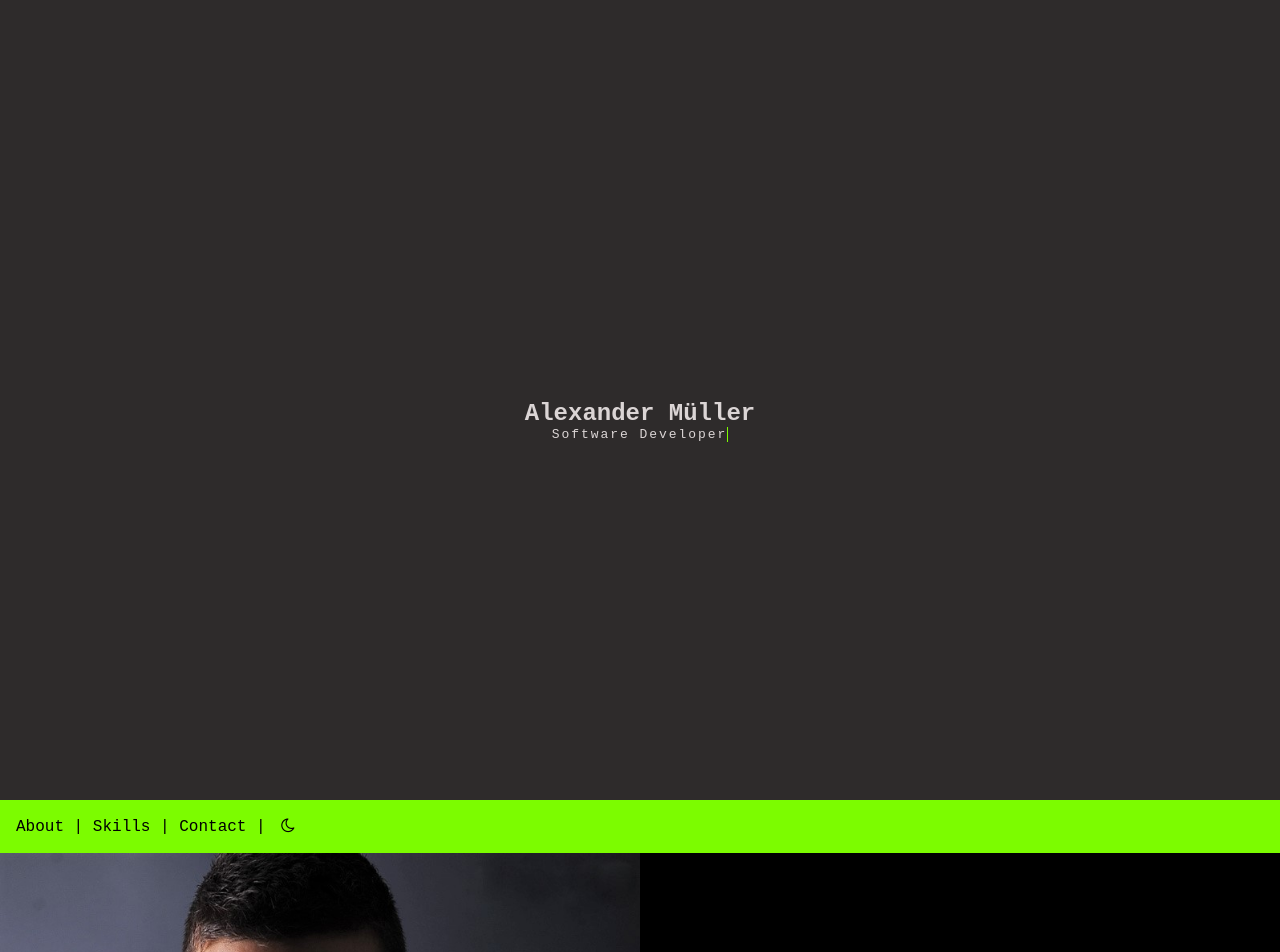
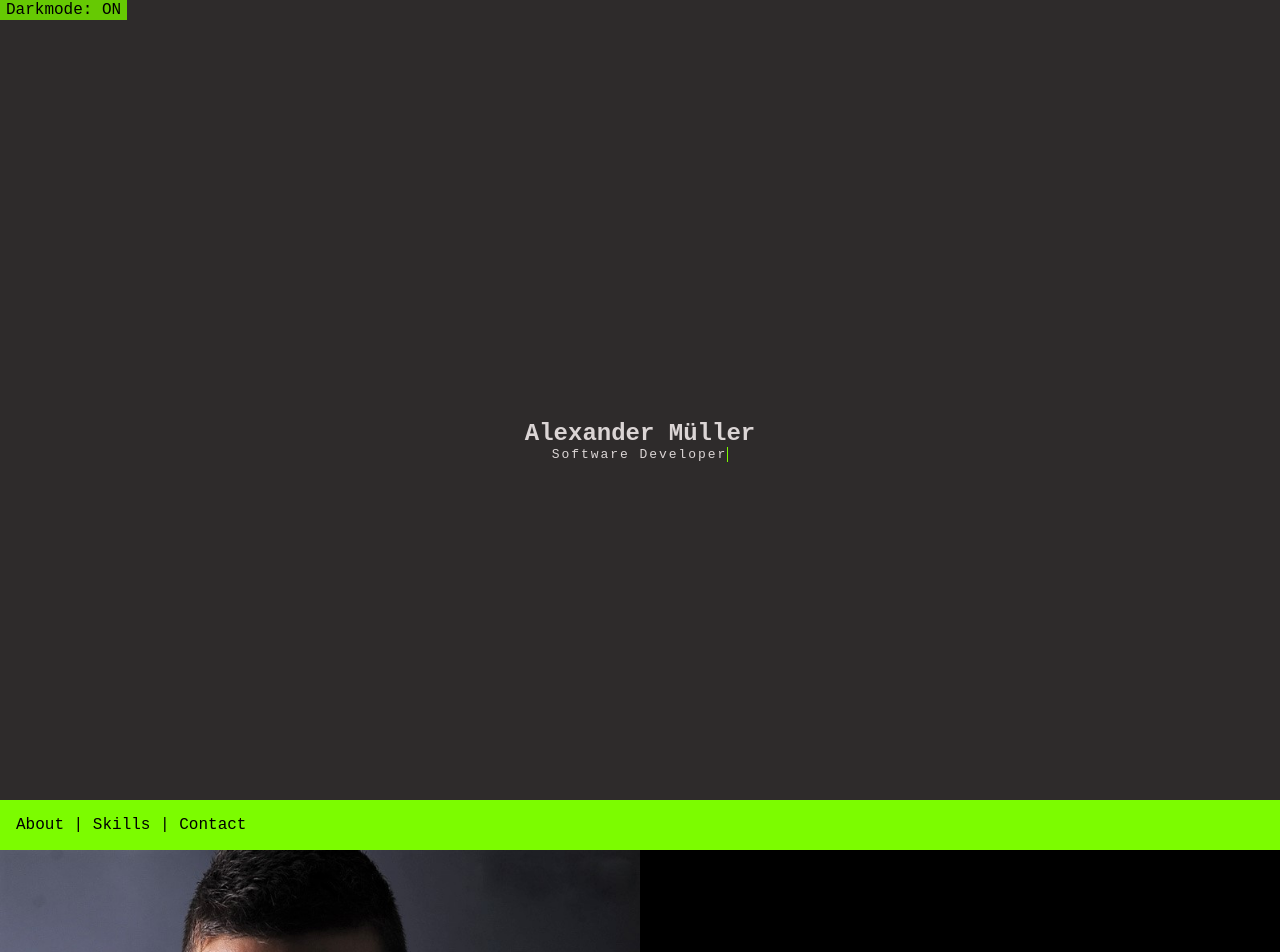
Before and after one commit to Bumblebee7/alexmuellerlife, a plain HTML site: page index.html in a window 1280 px wide. Shown: the top 952 px of the page. Drawn offline with Linux system fonts and the light colour scheme.

Commit message:
Integration Dark Mode Button
- Anpassungen bei der Darstellung
- Anpassung bei dem Design

```diff
--- a/index.html
+++ b/index.html
@@ -17,6 +17,7 @@
 
   <body class="dark-theme || light-theme">
     <header class="fullsize">
+      <button class="btn-toggle">Darkmode: ON</button>
       <section class="hero-section">
         <h1>Alexander Müller</h1>
         <div class="typewriter">
@@ -28,10 +29,7 @@
     <nav id="navbar">
       <a href="#about" class="navigation-item">About</a> |
       <a href="#skills" class="navigation-item">Skills</a> |
-      <a href="#contact" class="navigation-item">Contact</a> |
-      <button class="btn-toggle">
-        <i class="fa fa-moon-o" aria-hidden="true"></i>
-      </button>
+      <a href="#contact" class="navigation-item">Contact</a>
     </nav>
 
     <main>
@@ -130,10 +128,10 @@
       btn.addEventListener("click", function () {
         if (theme.getAttribute("href") == "styles/dark-theme.css") {
           theme.href = "styles/light-theme.css";
-          btn.innerHTML = "<i class='fa fa-sun-o' aria-hidden='true'></i>";
+          btn.innerHTML = "Darkmode: OFF";
         } else {
           theme.href = "styles/dark-theme.css";
-          btn.innerHTML = "<i class='fa fa-moon-o' aria-hidden='true'></i>";
+          btn.innerHTML = "Darkmode: ON";
         }
       });
     </script>
--- a/styles/dark-theme.css
+++ b/styles/dark-theme.css
@@ -87,11 +87,15 @@ nav a:hover {
 
 button {
   border: none;
-  background-color: lawngreen;
+  background-color: rgb(125, 250, 0);
   color: black;
   text-align: center;
   text-decoration: none;
   font-size: 16px;
+}
+
+button:hover {
+  background-color: rgb(102, 201, 3);
 }
 
 .sticky {
--- a/styles/light-theme.css
+++ b/styles/light-theme.css
@@ -87,11 +87,15 @@ nav a:hover {
 
 button {
   border: none;
-  background-color: lawngreen;
+  background-color: rgb(125, 250, 0);
   color: black;
   text-align: center;
   text-decoration: none;
   font-size: 16px;
+}
+
+button:hover {
+  background-color: rgb(102, 201, 3);
 }
 
 .sticky {
```
